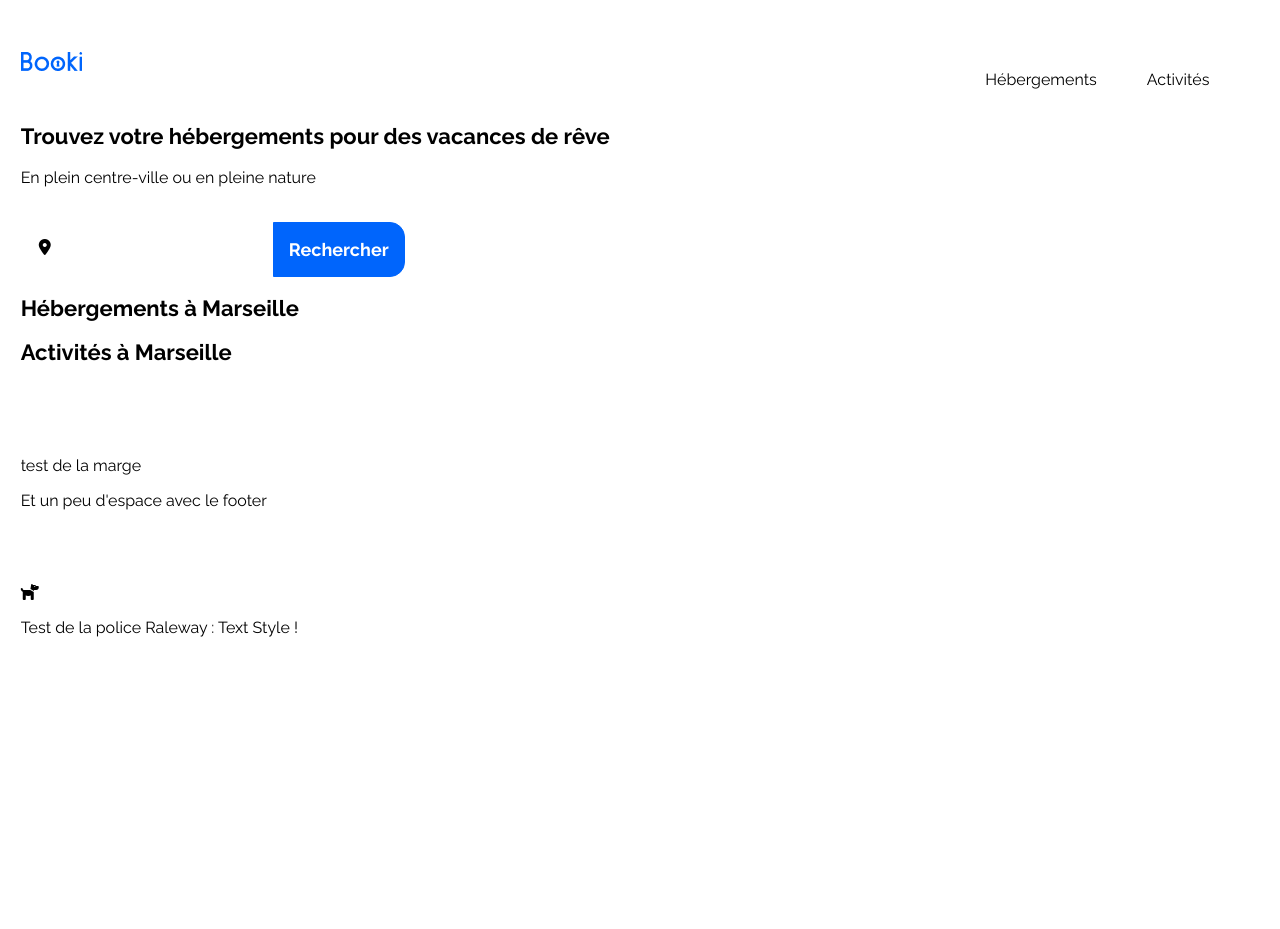
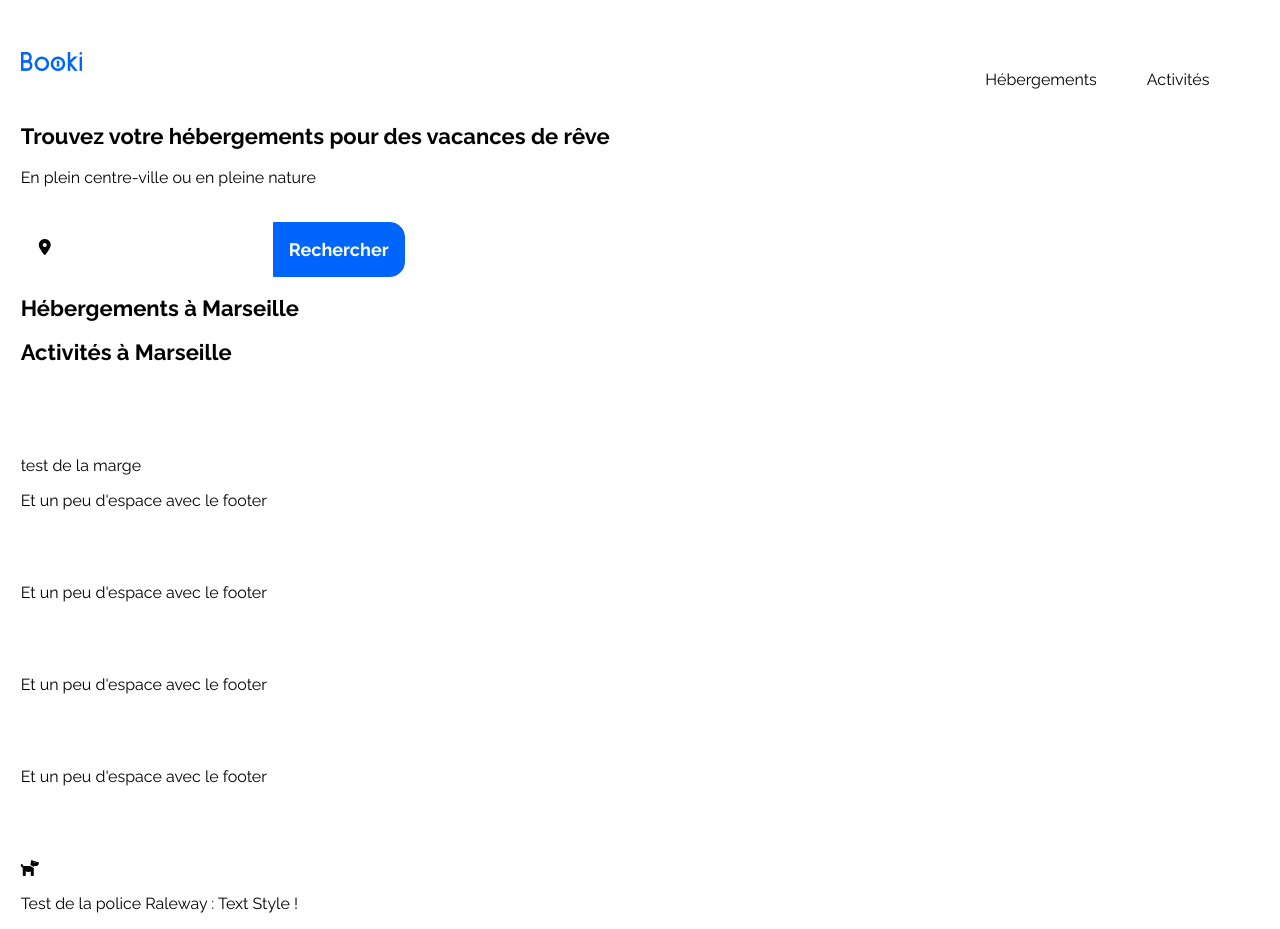
Before and after one commit to Thibault-Berthet/Booki-Agency, a plain HTML site: page index.html in a window 1280 px wide. Before the commit the page ends 800 px from the top, so only its background shows below. Drawn offline with Linux system fonts and the light colour scheme.

Commit message:
Test 2 pour vérification du dossier github

```diff
--- a/css/style.css
+++ b/css/style.css
@@ -61,7 +61,6 @@ a.passouligne:visited{
     margin-top: 44px;
 }
 
-
 /* ------ Barre de recherche ------*/
 .barrederecherche{
     display: flex;
--- a/index.html
+++ b/index.html
@@ -57,6 +57,9 @@
                 <br /><br /><br />
                 <p>test de la marge</p>
                 <p>Et un peu d'espace avec le footer <br /><br /><br /><br /></p>
+                <p>Et un peu d'espace avec le footer <br /><br /><br /><br /></p>
+                <p>Et un peu d'espace avec le footer <br /><br /><br /><br /></p>
+                <p>Et un peu d'espace avec le footer <br /><br /><br /><br /></p>
             </article>
         </section>
         </main>
```
